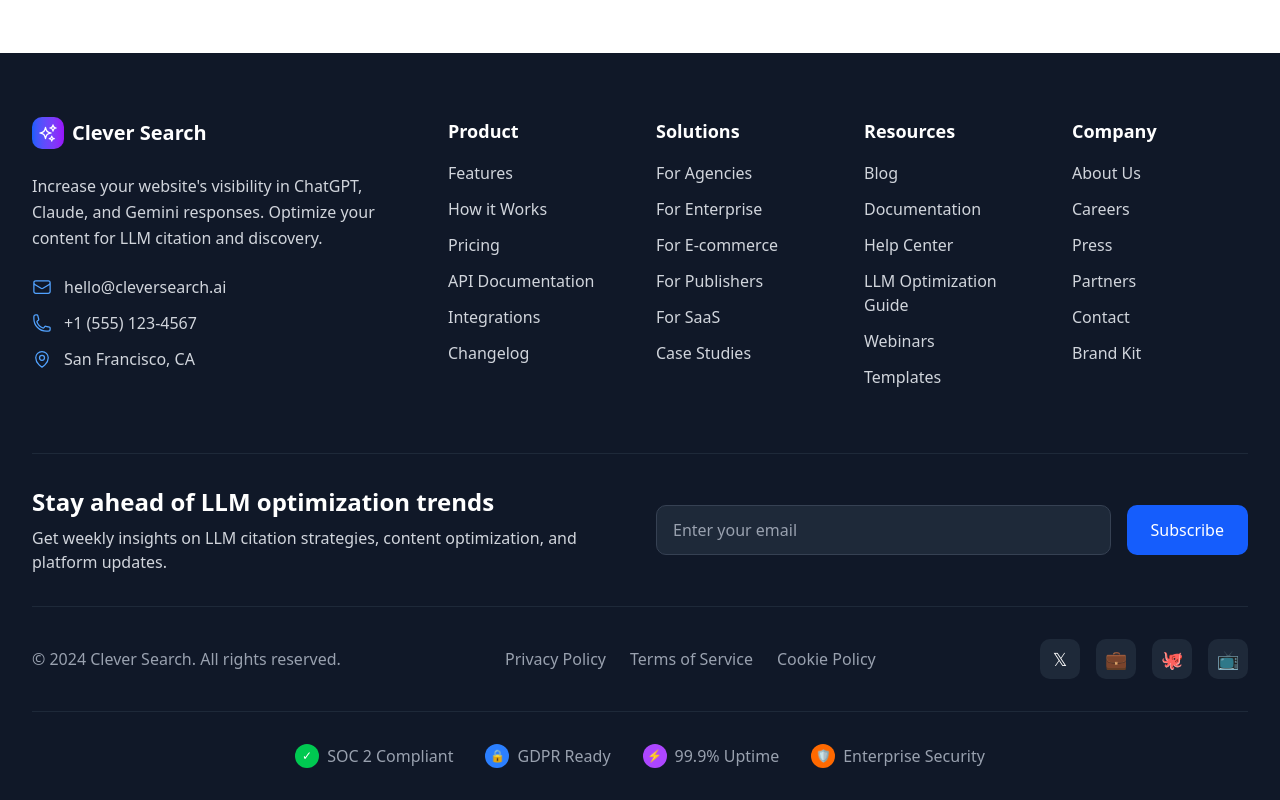
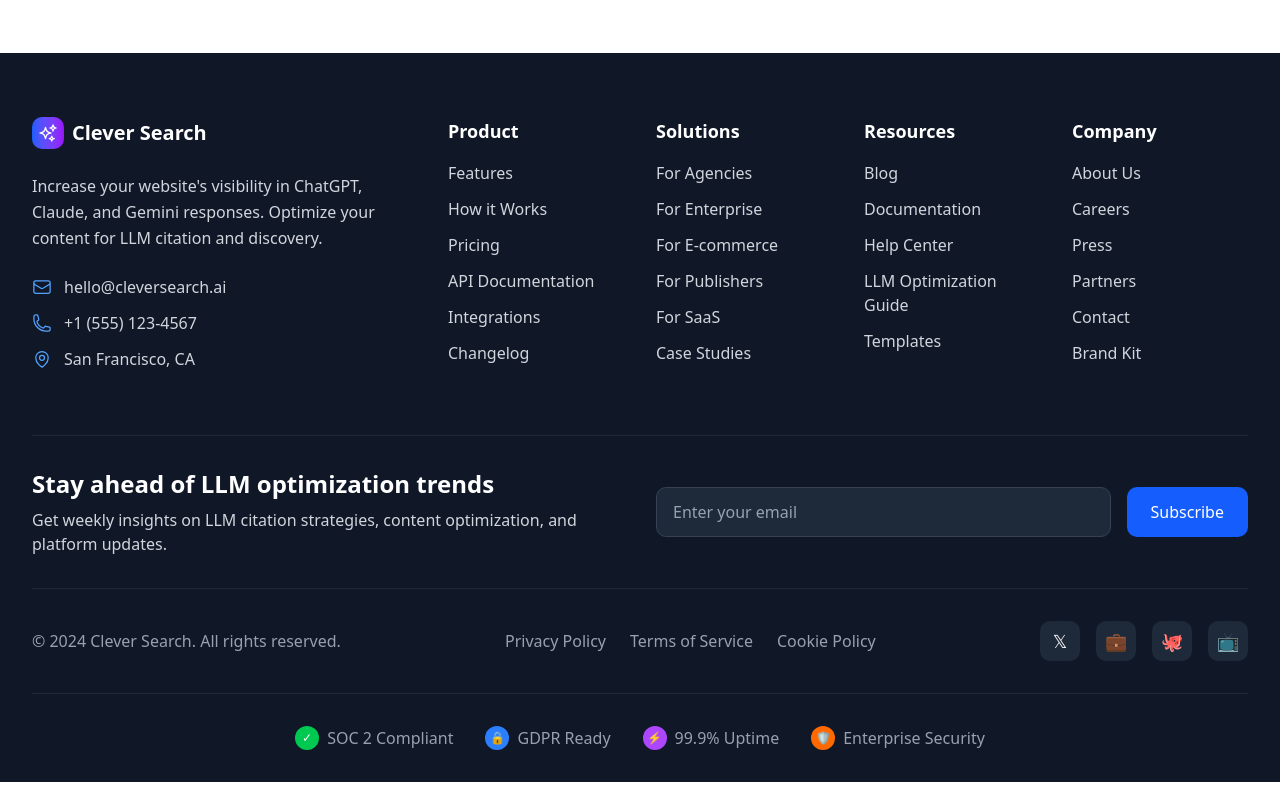
Before and after one commit to The-code-giant/llm-optimizer, a Next.js app in the folder frontend/: page / in a window 1280 px wide. Shown: the part 5676-6476 px from the top of the page. Built offline with nearby package versions, Linux system fonts and the light colour scheme; no server answers.

Commit message:
Remove "Webinars" link from footer component

```diff
--- a/frontend/src/components/ui/footer.tsx
+++ b/frontend/src/components/ui/footer.tsx
@@ -40,7 +40,6 @@
         { name: "Documentation", href: "/docs" },
         { name: "Help Center", href: "/help" },
         { name: "LLM Optimization Guide", href: "/guide" },
-        { name: "Webinars", href: "/webinars" },
         { name: "Templates", href: "/templates" }
       ]
     },
```
